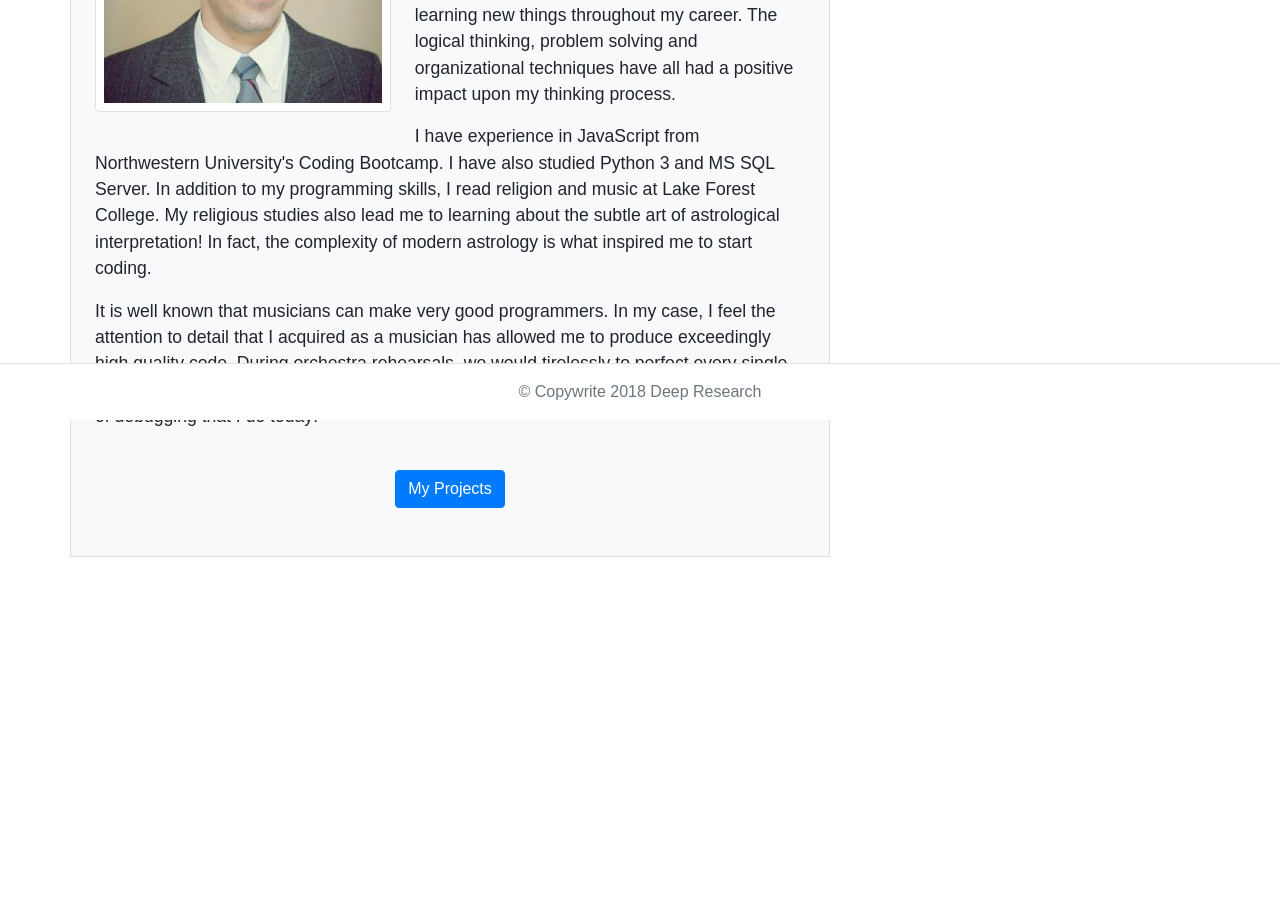
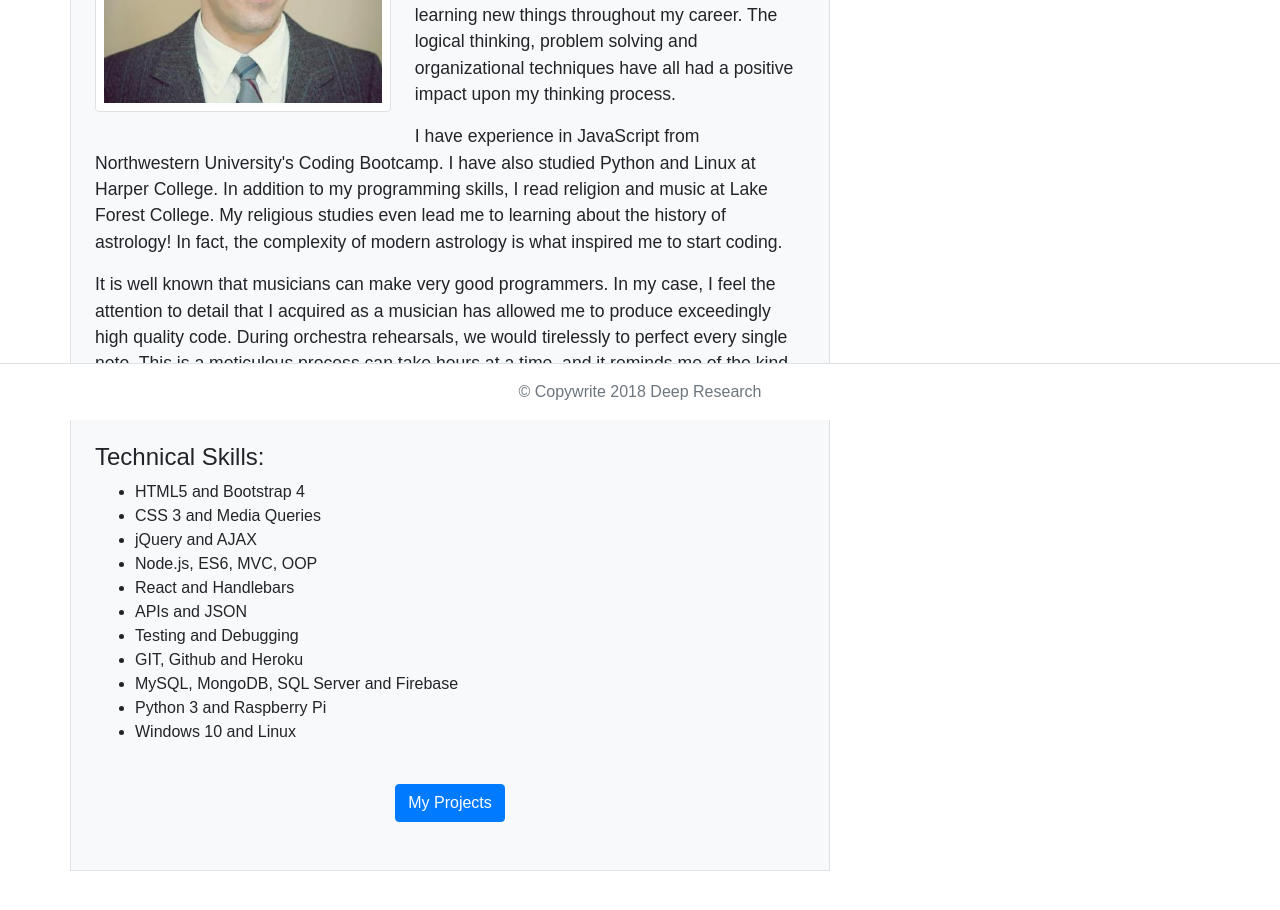
Before and after one commit to deep-research/custom-portfolio, a React (Create React App) app: page /about in a window 1280 px wide. Shown: the part 380-1290 px from the top of the page. Before the commit the page ends 1009 px from the top, so only its background shows below. Built offline with nearby package versions, Linux system fonts and the light colour scheme.

Commit message:
Technical skills added

```diff
--- a/src/pages/about/About.js
+++ b/src/pages/about/About.js
@@ -13,9 +13,38 @@ class About extends Component {
                 <blockquote className="blockquote">
                     <p className="mb-0 quote">Victor Fisher: A deep thinker and meticulous worker at the forefront of a true coding revolution!</p>
                 </blockquote>
-                <p className="about-text">I am a JavaScript full stack web developer who is currently looking for a junior position. I became interested in programming as a way to keep learning new things throughout my career. The logical thinking, problem solving and organizational techniques have all had a positive impact upon my thinking process.</p>
-                <p className="about-text">I have experience in JavaScript from Northwestern University's Coding Bootcamp. I have also studied Python 3 and MS SQL Server. In addition to my programming skills, I read religion and music at Lake Forest College. My religious studies also lead me to learning about the subtle art of astrological interpretation! In fact, the complexity of modern astrology is what inspired me to start coding.</p>
-                <p className="about-text">It is well known that musicians can make very good programmers. In my case, I feel the attention to detail that I acquired as a musician has allowed me to produce exceedingly high quality code. During orchestra rehearsals, we would tirelessly to perfect every single note. This is a meticulous process can take hours at a time, and it reminds me of the kind of debugging that I do today!</p>
+                <p className="about-text">I am a JavaScript full stack web developer who
+                    is currently looking for a junior position. I became interested in
+                    programming as a way to keep learning new things throughout my career.
+                    The logical thinking, problem solving and organizational techniques
+                    have all had a positive impact upon my thinking process.</p>
+                <p className="about-text">I have experience in JavaScript from Northwestern
+                    University's Coding Bootcamp. I have also studied Python and Linux at
+                    Harper College. In addition to my programming skills, I read religion
+                    and music at Lake Forest College. My religious studies even lead me to
+                    learning about the history of astrology! In fact, the complexity of
+                    modern astrology is what inspired me to start coding.</p>
+                <p className="about-text">It is well known that musicians can make very good
+                    programmers. In my case, I feel the attention to detail that I acquired
+                    as a musician has allowed me to produce exceedingly high quality code.
+                    During orchestra rehearsals, we would tirelessly to perfect every single
+                    note. This is a meticulous process can take hours at a time, and it
+                    reminds me of the kind of debugging that I do today!</p>
+                <br />
+                <h4>Technical Skills:</h4>
+                <ul>
+                    <li>HTML5 and Bootstrap 4</li>
+                    <li>CSS 3 and Media Queries</li>
+                    <li>jQuery and AJAX</li>
+                    <li>Node.js, ES6, MVC, OOP</li>
+                    <li>React and Handlebars</li>
+                    <li>APIs and JSON</li>
+                    <li>Testing and Debugging</li>
+                    <li>GIT, Github and Heroku</li>
+                    <li>MySQL, MongoDB, SQL Server and Firebase</li>
+                    <li>Python 3 and Raspberry Pi</li>
+                    <li>Windows 10 and Linux</li>
+                </ul>
                 <br />
                 <Link className="d-flex justify-content-center" to="/projects"  style={{"textDecoration": "none"}}>
                     <button type="button" className="btn btn-primary">
--- a/src/pages/about/NoMatch.js
+++ b/src/pages/about/NoMatch.js
@@ -1,7 +1,5 @@
 import React, { Component } from 'react';
-import headshot from "./headshot.jpg";
 import "./about.css";
-import { Link } from "react-router-dom";
 
 class About extends Component {
     render() {
```
